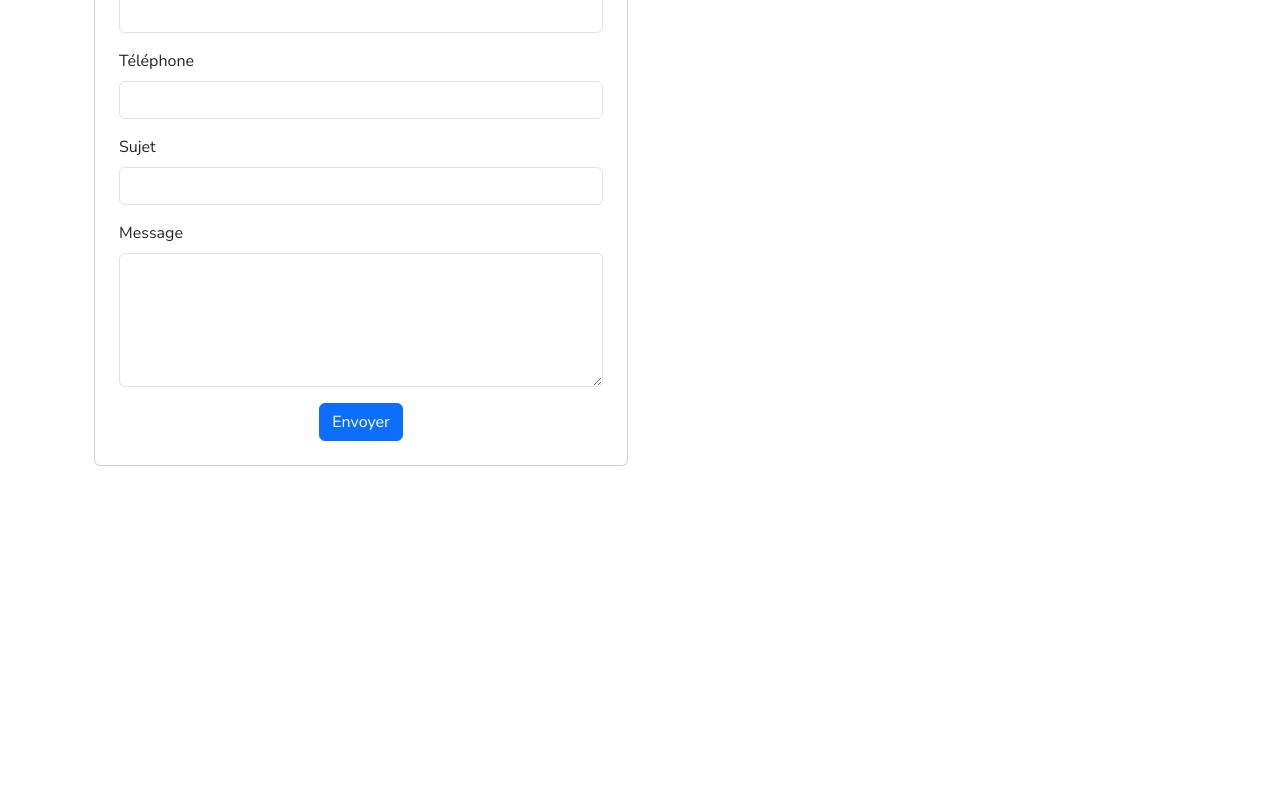
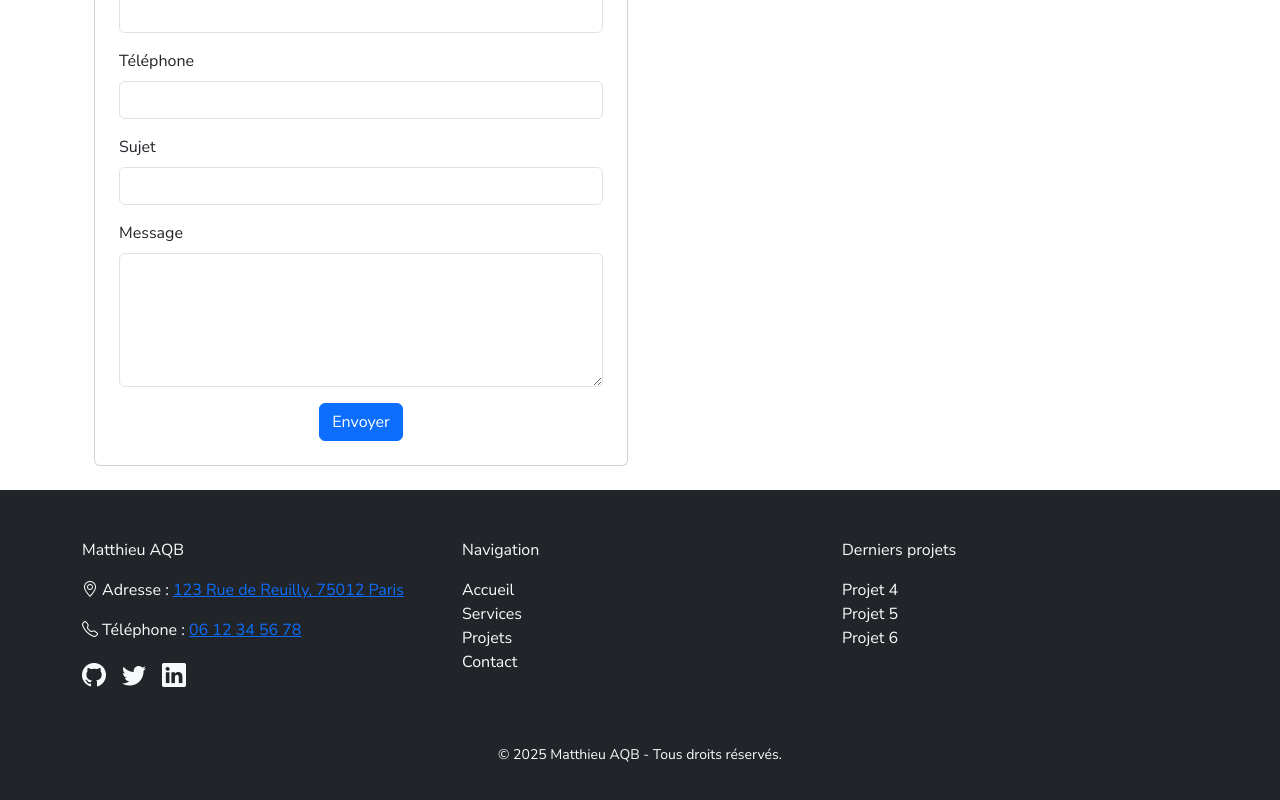
Before and after one commit to Matth-del4/mon-portfolio-react, a React (Create React App) app: page /contact in a window 1280 px wide. Shown: the part 432-1232 px from the top of the page. Before the commit the page ends 922 px from the top, so only its background shows below. Built offline with nearby package versions, Linux system fonts and the light colour scheme.

Commit message:
Ajout footer sur tout le site

```diff
--- a/src/App.css
+++ b/src/App.css
@@ -53,3 +53,10 @@ header {
   background-color: #5aa3f7;
   border-color: #5aa3f7;
 }
+
+.footer-icon:hover {
+  color: white;
+}
+.footer-link:hover {
+  font-weight: bold;
+}
--- a/src/App.js
+++ b/src/App.js
@@ -7,6 +7,8 @@ import Accueil from "./pages/accueil";
 import Projets from "./pages/projets";
 import Contact from "./pages/contact";
 import Services from "./pages/service";
+import headercomp from "./components/headercomp";
+import Footer from "./components/footer";
 import "bootstrap-icons/font/bootstrap-icons.css";
 
 function App() {
@@ -40,6 +42,8 @@ function App() {
           <Route path="/contact" element={<Contact />} />
         </Routes>
       </div>
+
+      <Footer />
     </BrowserRouter>
   );
 }
--- a/src/components/footer.js
+++ b/src/components/footer.js
@@ -0,0 +1,119 @@
+import React from "react";
+import { Link } from "react-router-dom";
+import "bootstrap-icons/font/bootstrap-icons.css";
+
+function Footer() {
+  return (
+    <footer className="bg-dark text-light py-5">
+      <div className="container">
+        <div className="row">
+          <div className="col-md-4 mb-4">
+            <p>Matthieu AQB</p>
+            <p>
+              <i className="bi bi-geo-alt"></i> Adresse :{" "}
+              <a
+                href="https://www.google.com/maps/dir/123+Rue+de+Reuilly,+Paris//@48.840703,2.3124768,12z/data=!4m9!4m8!1m5!1m1!1s0x47e6726ea3c8cb23:0x8310ebac7f54a449!2m2!1d2.3948777!2d48.8406194!1m0!3e0?entry=ttu&g_ep=EgoyMDI1MDQyMy4wIKXMDSoASAFQAw%3D%3D"
+                target="_blank"
+                rel="noopener noreferrer"
+              >
+                123 Rue de Reuilly, 75012 Paris
+              </a>
+            </p>
+            <p>
+              <i className="bi bi-telephone footer-icon"></i> Téléphone :{" "}
+              <a href="tel:+33612345678">06 12 34 56 78</a>
+            </p>
+            <div className="d-flex gap-3 mt-3">
+              <a
+                href="https://github.com/Matth-del4/"
+                target="_blank"
+                rel="noopener noreferrer"
+                className="text-light"
+              >
+                <i
+                  className="bi bi-github footer-icon"
+                  style={{ fontSize: "1.5rem" }}
+                ></i>
+              </a>
+              <a
+                href="#"
+                target="_blank"
+                rel="noopener noreferrer"
+                className="text-light"
+              >
+                <i
+                  className="bi bi-twitter footer-icon"
+                  style={{ fontSize: "1.5rem" }}
+                ></i>
+              </a>
+              <a
+                href="#"
+                target="_blank"
+                rel="noopener noreferrer"
+                className="text-light"
+              >
+                <i
+                  className="bi bi-linkedin"
+                  style={{ fontSize: "1.5rem" }}
+                ></i>
+              </a>
+            </div>
+          </div>
+
+          <div className="col-md-4 mb-4">
+            <p>Navigation</p>
+            <ul className="list-unstyled">
+              <li>
+                <Link to="/" className="text-light text-decoration-none">
+                  Accueil
+                </Link>
+              </li>
+              <li>
+                <Link to="/service" className="text-light text-decoration-none">
+                  Services
+                </Link>
+              </li>
+              <li>
+                <Link to="/projets" className="text-light text-decoration-none">
+                  Projets
+                </Link>
+              </li>
+              <li>
+                <Link to="/contact" className="text-light text-decoration-none">
+                  Contact
+                </Link>
+              </li>
+            </ul>
+          </div>
+
+          <div className="col-md-4 mb-4">
+            <p>Derniers projets</p>
+            <ul className="list-unstyled">
+              <li>
+                <Link to="/projets" className="text-light text-decoration-none">
+                  Projet 4
+                </Link>
+              </li>
+              <li>
+                <Link to="/projets" className="text-light text-decoration-none">
+                  Projet 5
+                </Link>
+              </li>
+              <li>
+                <Link to="/projets" className="text-light text-decoration-none">
+                  Projet 6
+                </Link>
+              </li>
+            </ul>
+          </div>
+        </div>
+
+        <div className="text-center mt-4">
+          <small>© 2025 Matthieu AQB - Tous droits réservés.</small>
+        </div>
+      </div>
+    </footer>
+  );
+}
+
+export default Footer;
--- a/src/components/headercomp.js
+++ b/src/components/headercomp.js
@@ -4,7 +4,7 @@ const headercomp = () => {
   return (
     <header>
       <div className="user-infos">
-        <h1>Matthieu Anquibou</h1>
+        <h1>Matthieu AQB</h1>
         <h2>Développeur web - mobile</h2>
       </div>
     </header>
```
